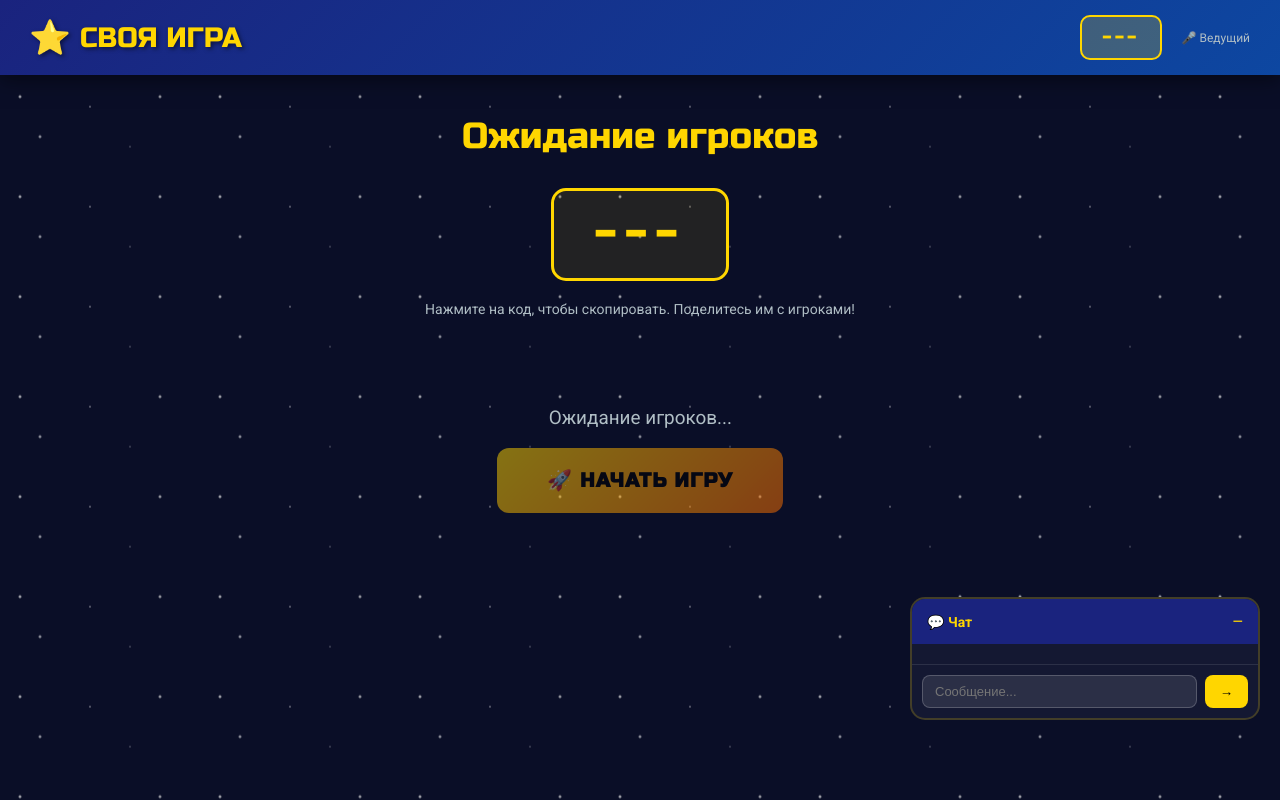
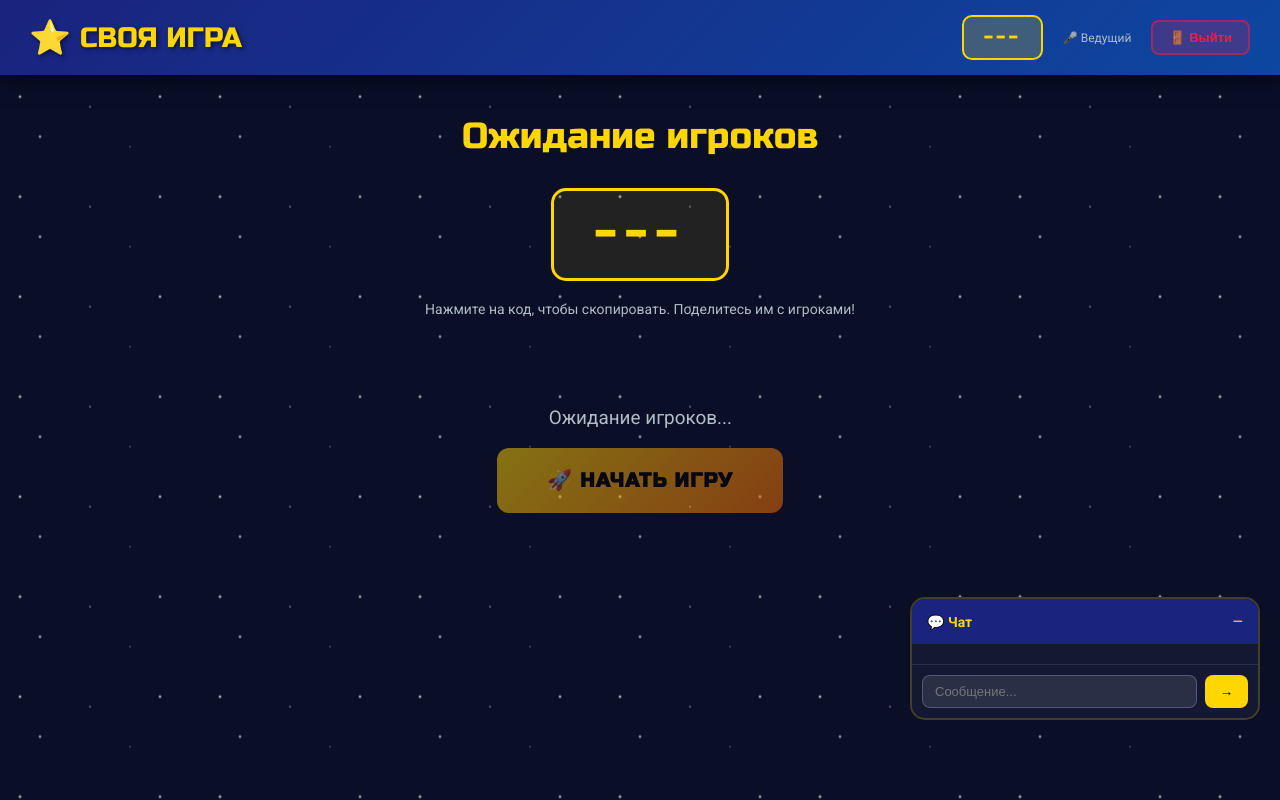
Before and after one commit to antonhome470-lgtm/svoja-igra, a website: page public/host.html in a window 1280 px wide. Drawn offline with nearby package versions, Linux system fonts and the light colour scheme; no server answers.

Commit message:
Update host.html

```diff
--- a/public/host.html
+++ b/public/host.html
@@ -20,6 +20,7 @@
         ---
       </div>
       <span style="color: var(--text-secondary); font-size: 12px;">🎤 Ведущий</span>
+      <button class="btn-exit" onclick="exitGame()" title="Выйти из игры">🚪 Выйти</button>
     </div>
   </div>
 
```
